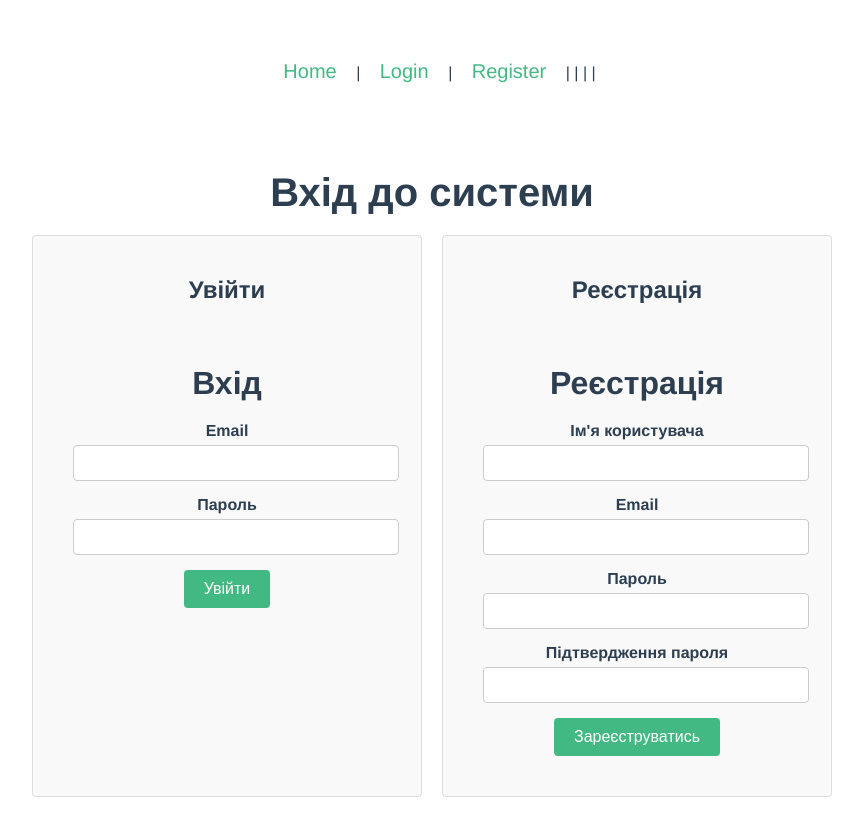
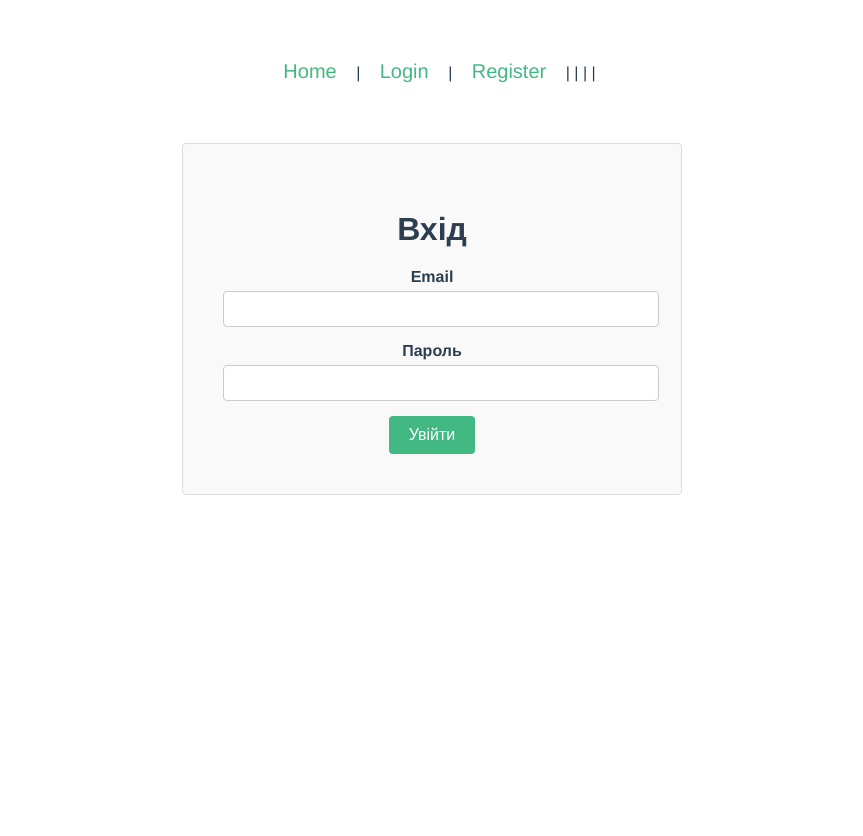
Before and after one commit to xaMMax/medical-project, a Vue app: page /login in a window 1280 px wide. Shown: the top 836 px of the page, without its empty margins (208-1071 px from the left). After the commit the page ends 800 px from the top, so only its background shows below. Built offline with nearby package versions, Linux system fonts and the light colour scheme.

Commit message:
update proj

```diff
--- /dev/null
+++ b/google4528ead9c9173919.html
@@ -0,0 +1 @@
+google-site-verification: google4528ead9c9173919.html
--- a/src/components/CreateConsultationComponent.vue
+++ b/src/components/CreateConsultationComponent.vue
@@ -16,7 +16,7 @@
 
       <div class="form-group">
         <label for="date">Дата</label>
-        <input type="date" v-model="form.date" id="date" required />
+        <input type="date" v-model="form.date" id="date" :min="new Date().toISOString().split('T')[0]" required />
       </div>
 
       <div class="form-group">
--- a/src/components/LoginComponent.vue
+++ b/src/components/LoginComponent.vue
@@ -55,7 +55,7 @@ export default {
           const currentUser = usersResponse.data.find(user => user.email === this.form.email);
 
           if (currentUser) {
-            console.log('Current user found:', currentUser);
+            // console.log('Current user found:', currentUser);
             // Зберігаємо ролі користувача у localStorage
             localStorage.setItem('isDoctor', currentUser.is_doctor.toString());
             localStorage.setItem('isSuperuser', currentUser.is_superuser.toString());
@@ -88,6 +88,7 @@ export default {
 <style scoped>
 .login {
   padding: 20px;
+
 }
 
 h2 {
--- a/src/components/RegisterComponent.vue
+++ b/src/components/RegisterComponent.vue
@@ -1,6 +1,9 @@
 <template>
+  <div class="register-main">
+    <div class="auth-section">
       <div class="register">
       <h2>Реєстрація</h2>
+      </div>
       <form @submit.prevent="register">
         <div class="form-group">
           <label for="username">Ім'я користувача</label>
@@ -24,6 +27,7 @@
 
         <button type="submit">Зареєструватись</button>
       </form>
+    </div>
     <p v-if="errorMessage" class="error">{{ errorMessage }}</p>
     <p v-if="successMessage" class="success">{{ successMessage }}</p>
   </div>
@@ -81,13 +85,31 @@ export default {
 </script>
 
 <style scoped>
+.register-main{
+  display: flex;
+  flex-direction: column;
+  justify-content: center;
+  align-items: center;
+  gap: 20px;
+}
 .register {
   padding: 20px;
+  text-align: center;
 }
 
 h2 {
   font-size: 2rem;
   margin-bottom: 20px;
+}
+
+.auth-section {
+  flex: 1;
+  background-color: #f9f9f9;
+  padding: 20px;
+  border: 1px solid #ddd;
+  border-radius: 4px;
+  width: 500px;
+  min-width: 400px;
 }
 
 .form-group {
@@ -101,7 +123,7 @@ label {
 }
 
 input {
-  width: 100%;
+  width: 90%;
   padding: 8px;
   font-size: 1rem;
   border: 1px solid #ccc;
--- a/src/components/WelcomeComponent.vue
+++ b/src/components/WelcomeComponent.vue
@@ -30,6 +30,7 @@ export default {
 .welcome {
   text-align: center;
   padding: 20px;
+  max-width: 800px;
 }
 
 h1 {
--- a/src/views/DashboardPage.vue
+++ b/src/views/DashboardPage.vue
@@ -63,7 +63,7 @@ export default {
       this.isSuperuser = user.is_superuser;
       this.isStaff = user.is_staff;
       this.isUser = user.is_user;
-      console.log('doctor, superuser, staff, user', this.isDoctor, this.isSuperuser, this.isStaff, this.isUser);
+      // console.log('doctor, superuser, staff, user', this.isDoctor, this.isSuperuser, this.isStaff, this.isUser);
     },
   },
 };
--- a/src/views/HomePage.vue
+++ b/src/views/HomePage.vue
@@ -21,6 +21,10 @@ export default {
 <style scoped>
 .home-page {
   padding: 20px;
+  display: flex;
+  flex-direction: column;
+  justify-content: center;
+  align-items: center;
 }
 
 .home-page > *:not(:last-child) {
--- a/src/views/LoginPage.vue
+++ b/src/views/LoginPage.vue
@@ -1,28 +1,26 @@
 <template>
   <div class="login-page">
-    <h1>Вхід до системи</h1>
     <div class="auth-container">
       <div class="auth-section">
-        <h2>Увійти</h2>
         <LoginComponent />
       </div>
-      <div class="auth-section">
-        <h2>Реєстрація</h2>
-        <RegisterComponent />
-      </div>
+<!--      <div class="auth-section">-->
+<!--        <h2>Реєстрація</h2>-->
+<!--        <RegisterComponent />-->
+<!--      </div>-->
     </div>
   </div>
 </template>
 
 <script>
 import LoginComponent from '@/components/LoginComponent.vue';
-import RegisterComponent from '@/components/RegisterComponent.vue';
+// import RegisterComponent from '@/components/RegisterComponent.vue';
 
 export default {
   name: 'LoginPage',
   components: {
     LoginComponent,
-    RegisterComponent,
+    // RegisterComponent,
   },
 };
 </script>
@@ -33,6 +31,11 @@ export default {
   max-width: 800px;
   margin: 0 auto;
   text-align: center;
+  display: flex;
+  flex-direction: column;
+  justify-content: center;
+  align-items: center;
+  gap: 20px;
 }
 
 h1 {
@@ -42,8 +45,10 @@ h1 {
 
 .auth-container {
   display: flex;
-  justify-content: space-between;
+  justify-content: center;
   gap: 20px;
+  width: 500px;
+  min-width: 400px;
 }
 
 .auth-section {
```
Also changed, not shown: src/components/MessagesComponent.vue (+6 -1 lines). Lines whose indentation alone changed are shown as unchanged.
